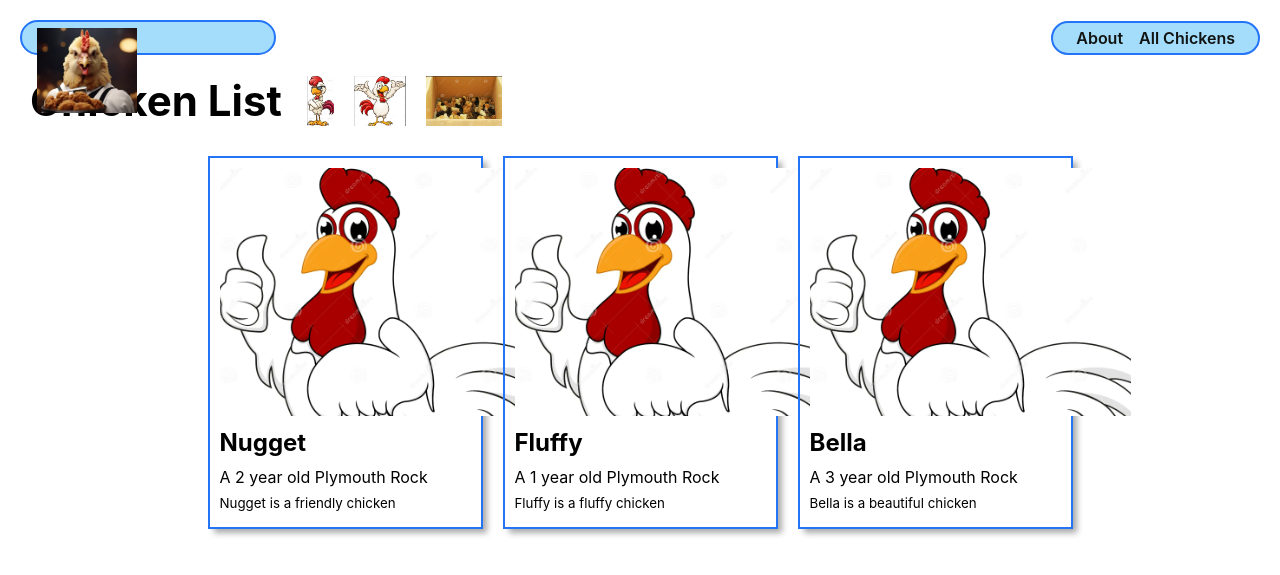
After one commit to Visdomoyat/chicken-collector, a Django app: page /chickens/ in a window 1280 px wide. The commit adds this page. Shown: the top 575 px of the page. Run offline with Django 5.2, Linux system fonts and the light colour scheme.

```diff
--- /dev/null
+++ b/main_app/static/css/chickens/chicken-index.css
@@ -0,0 +1,38 @@
+.card-container {
+    padding: 0 30px;
+    display: flex;
+    justify-content: center;
+    flex-wrap: wrap;
+  }
+
+  .card {
+    width: 275px;
+    margin: 10px;
+    border: var(--borders);
+    box-shadow: var(--card-box-shadow);
+  }
+
+  .card-content {
+    padding: 10px;
+    width: 100%;
+  }
+
+  .usr-img {
+    width: 100%;
+    border-radius: var(--card-border-radius);
+  }
+
+  .card > a {
+    text-decoration: none;
+    color: var(--text-color);
+  }
+
+  .card h2 {
+    margin: 10px 0;
+    font-size: var(--font-xl);
+  }
+
+  .card p {
+    margin: 5px 0;
+    font-size: var(--font-reg);
+  }
--- a/main_app/templates/main_app/about.html
+++ b/main_app/templates/about.html
@@ -1,4 +1,4 @@
-{% extends 'main_app/base.html' %}
+{% extends 'base.html' %}
 {% block content %}
 <h1>About the Chicken Collector</h1>
 <hr />
--- a/main_app/templates/main_app/base.html
+++ b/main_app/templates/base.html
@@ -22,6 +22,7 @@
         <nav>
           <ul>
             <li><a href="/about">About</a></li>
+            <li><a href="/chickens">All Chickens</a></li>
           </ul>
         </nav>
       </header>
--- /dev/null
+++ b/main_app/templates/chickens/index.html
@@ -0,0 +1,32 @@
+{% extends 'base.html'%}
+{% load static %}
+{%block head %}
+<link rel="stylesheet" href="{% static 'css/chickens/chicken-index.css' %}">
+{% endblock %}
+
+{% block content %}
+<section class="page-header">
+    <h1>Chicken List</h1>
+    <img src="{% static 'images/cool-chicken.png' %}" alt="A cool chicken" />
+    <img src="{% static 'images/happy-chicken.png' %}" alt="A happy chicken" />
+    <img src="{% static 'images/chicken-in-a-box.png' %}" alt="A chicken in a box" />
+</section>
+<section class="card-container">
+    {% for chicken in chickens %}
+    <div class="card">
+        <div class="card-content">
+            <div class="card-image-container">
+                <img src="{% static 'images/chicken.png' %}" alt="A chicken" />
+            </div>
+            <h2 class="card-title">{{ chicken.name }}</h2>
+            {% if chicken.age > 0 %}
+            <p>A {{ chicken.age }} year old {{ chicken.breed }} </p>
+            {% else %}
+            <p>A {{ chicken.breed }} chick</p>
+            {% endif %}
+            <p><small>{{ chicken.description }}</small></p>
+        </div>
+    </div>
+    {% endfor %}
+</section>
+{% endblock %}
--- a/main_app/urls.py
+++ b/main_app/urls.py
@@ -3,6 +3,8 @@ from . import views
 
 urlpatterns = [
     path('', views.home, name='home'),
-    path('about/', views.about, name='about')
+    path('about/', views.about, name='about'),
+    path('chickens/', views.chickens_index, name='index'),
+
 
 ]
--- a/main_app/views.py
+++ b/main_app/views.py
@@ -2,12 +2,27 @@ from django.shortcuts import render
 from django.http import HttpResponse
 from .models import Chicken
 
+
 def home(request):
-    return HttpResponse('<h1>Hello world</h1>')
+    return render(request, 'home.html')
 
 def about(request):
     return render(request, 'main_app/about.html')
 
+
+class Chicken:
+    def __init__(self, name, breed, description, age):
+        self.name = name
+        self.breed = breed
+        self.description = description
+        self.age = age
+chickens = [
+    Chicken('Nugget', 'Plymouth Rock', 'Nugget is a friendly chicken', 2),
+    Chicken('Fluffy', 'Plymouth Rock', 'Fluffy is a fluffy chicken', 1),
+    Chicken('Bella', 'Plymouth Rock', 'Bella is a beautiful chicken', 3),
+]
+
 def chickens_index(request):
-    chickens = Chicken.objects.all()
-    return render(request, 'chickens/index.html', {'chickens' : 'chickens'})
+    return render(request, 'chickens/index.html', {
+        'chickens': chickens
+    })
```
Also changed, not shown: main_app/templates/home.html (added, +17 -0 lines), main_app/static/images/chicken-in-a-box.png (added), main_app/static/images/chicken.png (added), main_app/static/images/cool-chicken.png (added), main_app/static/images/happy-chicken.png (added), main_app/static/images/tea-cup-chicken.png (added).
